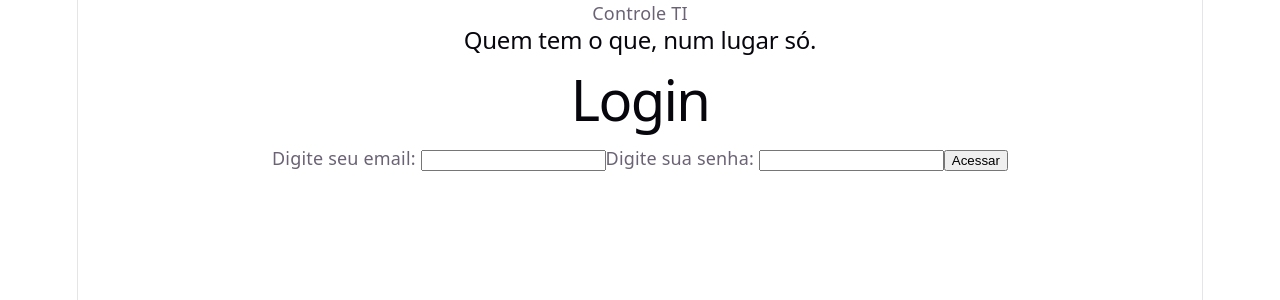
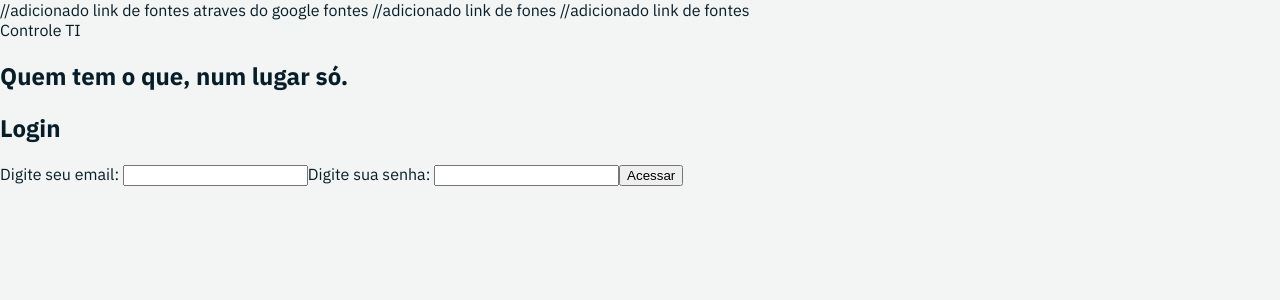
Before and after one commit to s3vla/it-management, a React (Vite) app in the folder frontend/: page / in a window 1280 px wide. Shown: the top 300 px of the page. Built offline with nearby package versions, Linux system fonts and the light colour scheme.

Commit message:
feat: add global fonts and colors

```diff
--- a/frontend/index.html
+++ b/frontend/index.html
@@ -1,6 +1,11 @@
 <!doctype html>
 <html lang="pt-BR">
   <head>
+    //adicionado link de fontes atraves do google fontes
+    <link rel="preconnect" href="https://fonts.googleapis.com">
+    <link rel="preconnect" href="https://fonts.gstatic.com" crossorigin> //adicionado link de fones
+    <link href="https://fonts.googleapis.com/css2?family=IBM+Plex+Sans:ital,wght@0,100..700;1,100..700&display=swap" rel="stylesheet"> //adicionado link de fontes
+
     <meta charset="UTF-8" />
     <link rel="icon" type="image/svg+xml" href="" />
     <meta name="viewport" content="width=device-width, initial-scale=1.0" />
--- a/frontend/src/index.css
+++ b/frontend/src/index.css
@@ -1,111 +1,17 @@
-:root {
-  --text: #6b6375;
-  --text-h: #08060d;
-  --bg: #fff;
-  --border: #e5e4e7;
-  --code-bg: #f4f3ec;
-  --accent: #aa3bff;
-  --accent-bg: rgba(170, 59, 255, 0.1);
-  --accent-border: rgba(170, 59, 255, 0.5);
-  --social-bg: rgba(244, 243, 236, 0.5);
-  --shadow:
-    rgba(0, 0, 0, 0.1) 0 10px 15px -3px, rgba(0, 0, 0, 0.05) 0 4px 6px -2px;
-
-  --sans: system-ui, 'Segoe UI', Roboto, sans-serif;
-  --heading: system-ui, 'Segoe UI', Roboto, sans-serif;
-  --mono: ui-monospace, Consolas, monospace;
-
-  font: 18px/145% var(--sans);
-  letter-spacing: 0.18px;
-  color-scheme: light dark;
-  color: var(--text);
-  background: var(--bg);
-  font-synthesis: none;
-  text-rendering: optimizeLegibility;
-  -webkit-font-smoothing: antialiased;
-  -moz-osx-font-smoothing: grayscale;
-
-  @media (max-width: 1024px) {
-    font-size: 16px;
-  }
-}
-
-@media (prefers-color-scheme: dark) {
-  :root {
-    --text: #9ca3af;
-    --text-h: #f3f4f6;
-    --bg: #16171d;
-    --border: #2e303a;
-    --code-bg: #1f2028;
-    --accent: #c084fc;
-    --accent-bg: rgba(192, 132, 252, 0.15);
-    --accent-border: rgba(192, 132, 252, 0.5);
-    --social-bg: rgba(47, 48, 58, 0.5);
-    --shadow:
-      rgba(0, 0, 0, 0.4) 0 10px 15px -3px, rgba(0, 0, 0, 0.25) 0 4px 6px -2px;
-  }
-
-  #social .button-icon {
-    filter: invert(1) brightness(2);
-  }
-}
-
-body {
-  margin: 0;
-}
-
-#root {
-  width: 1126px;
-  max-width: 100%;
-  margin: 0 auto;
-  text-align: center;
-  border-inline: 1px solid var(--border);
-  min-height: 100svh;
-  display: flex;
-  flex-direction: column;
+*, *::before, *::after{
   box-sizing: border-box;
 }
 
-h1,
-h2 {
-  font-family: var(--heading);
-  font-weight: 500;
-  color: var(--text-h);
+:root{
+  --cor-fundo: #F3F4F4;
+  --cor-texto: #061E29;
+  --cor-acao: #1d546d;
+  --cor-detalhes: #5f9598;
 }
 
-h1 {
-  font-size: 56px;
-  letter-spacing: -1.68px;
-  margin: 32px 0;
-  @media (max-width: 1024px) {
-    font-size: 36px;
-    margin: 20px 0;
-  }
+body{
+  margin: 0;
+  font-family: "IBM Plex Sans", system-ui, sans-serif;
+  background: var(--cor-fundo);
+  color: var(--cor-texto);
 }
-h2 {
-  font-size: 24px;
-  line-height: 118%;
-  letter-spacing: -0.24px;
-  margin: 0 0 8px;
-  @media (max-width: 1024px) {
-    font-size: 20px;
-  }
-}
-p {
-  margin: 0;
-}
-
-code,
-.counter {
-  font-family: var(--mono);
-  display: inline-flex;
-  border-radius: 4px;
-  color: var(--text-h);
-}
-
-code {
-  font-size: 15px;
-  line-height: 135%;
-  padding: 4px 8px;
-  background: var(--code-bg);
-}
```
